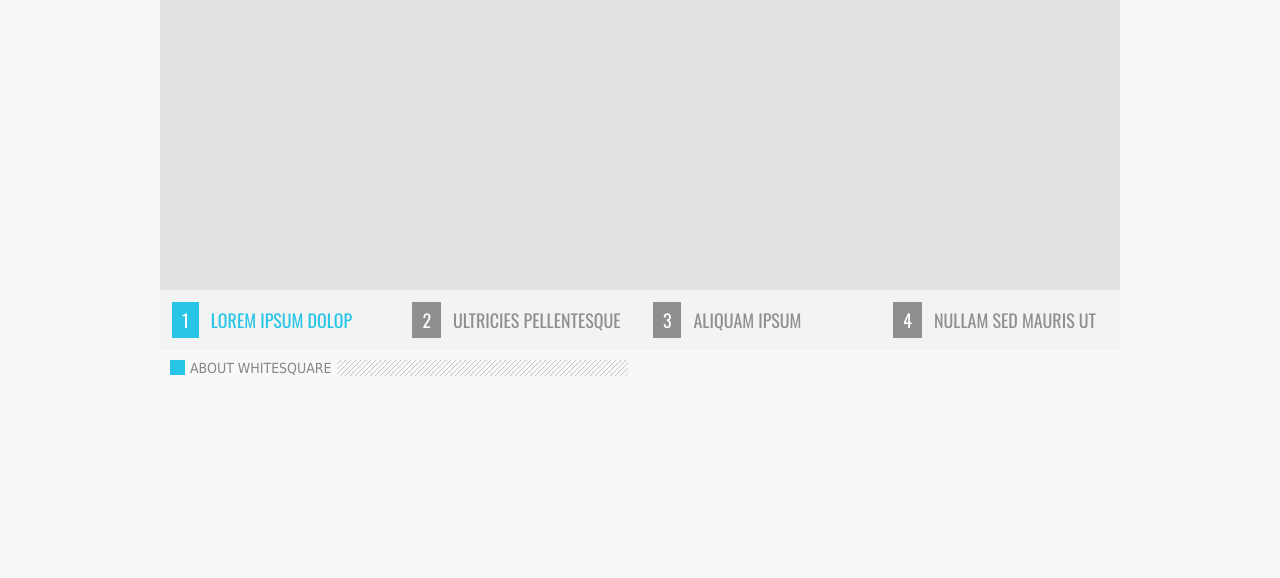
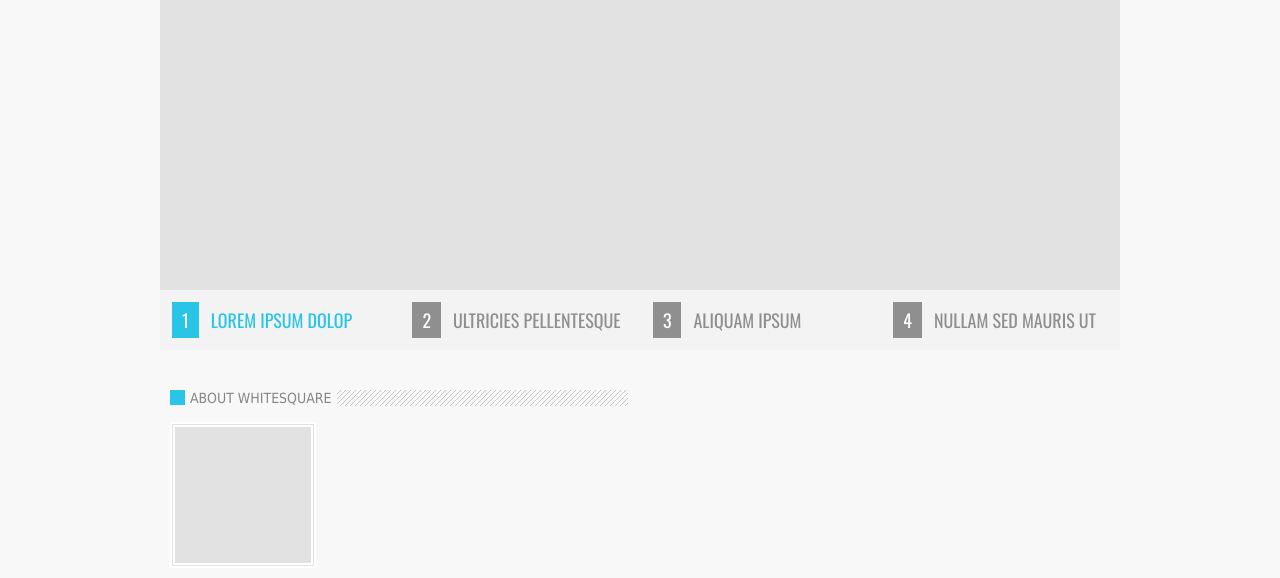
Before and after one commit to butyrd/Whitesquare_Home, a plain HTML site: page index.html in a window 1280 px wide. Shown: the part 262-840 px from the top of the page. Before the commit the page ends 800 px from the top, so only its background shows below. Drawn offline with nearby package versions, Linux system fonts and the light colour scheme.

Commit message:
card-photo added

```diff
--- a/styles.css
+++ b/styles.css
@@ -150,6 +150,7 @@ blockquote cite {
 
 /* стили для контейнера */
 .container {
+    padding-top: 30px;
     display: flex;
 }
 
@@ -190,6 +191,14 @@ blockquote cite {
 }
 /* /card-hadder */
 
+.card-photo {
+    background: #e2e2e2;
+    width: 136px;
+    height: 136px;
+    border: thick double #ffffff;
+    margin-top: 16px;
+    margin-right: 19px;
+}
 /* /стили для карточки */
 /* /стили для контейнера */
 
```
